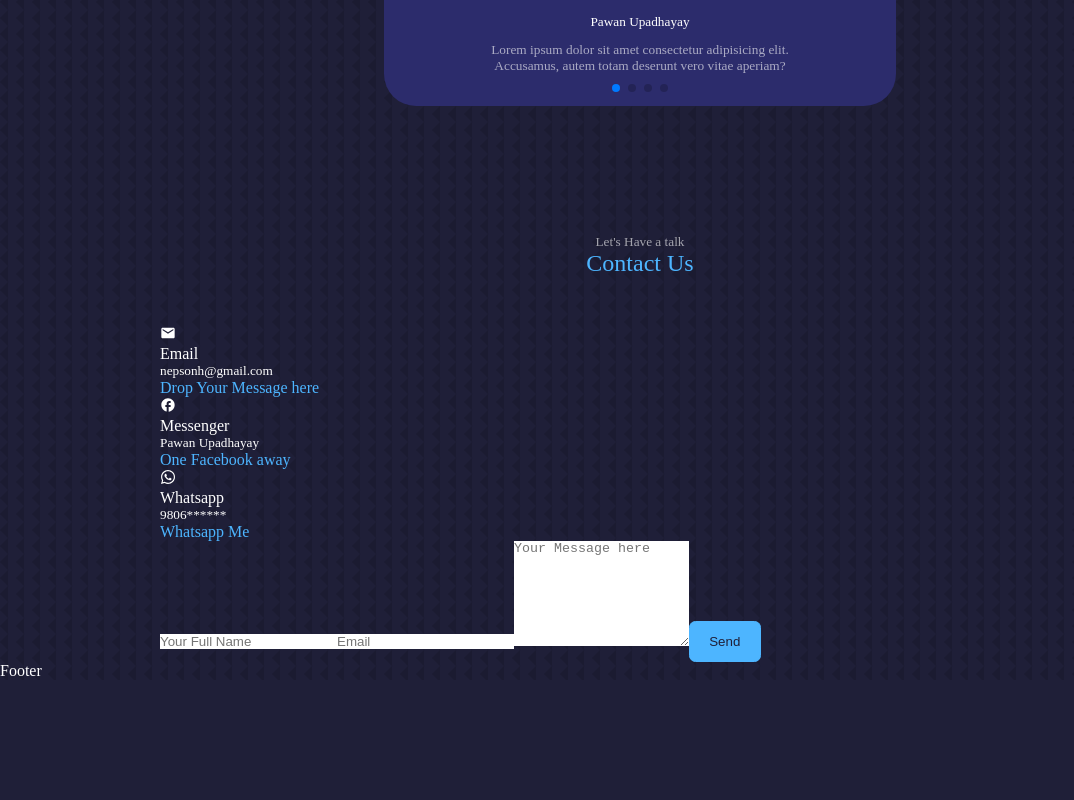
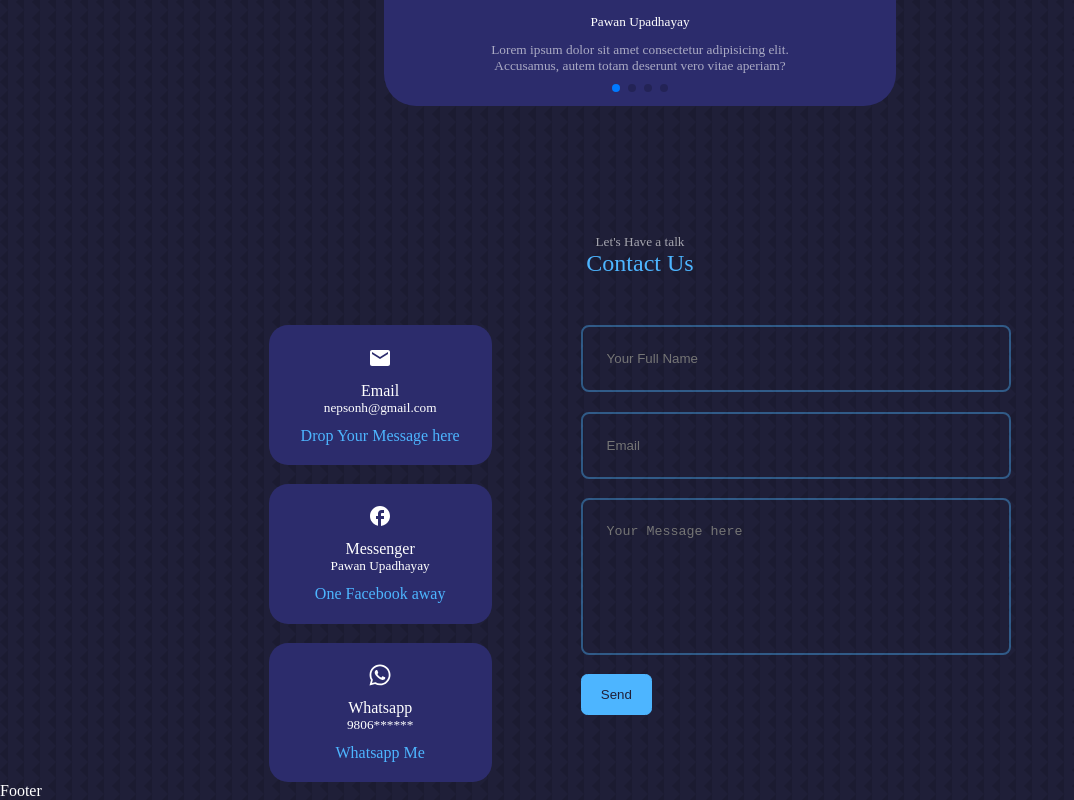
Before and after one commit to PawanNepson/Portfolioapp, a React (Create React App) app: page / in a window 1280 px wide. Shown: the part 3798-4598 px from the top of the page, without its empty margins (0-1074 px from the left). Before the commit the page ends 4478 px from the top, so only its background shows below. Built offline with nearby package versions, Linux system fonts and the light colour scheme; a web font is replaced by a local one.

Commit message:
css of about section is done

```diff
--- a/src/components/contact/Contact.jsx
+++ b/src/components/contact/Contact.jsx
@@ -9,7 +9,7 @@
       <div className="container contact__container">
         <div className="contact__options">
           <article className="contact__option">
-            <MdEmail />
+            <MdEmail className="contact__option-icon" />
             <h4>Email</h4>
             <h5>nepsonh@gmail.com</h5>
             <a href="mailto:nepsonh@gmail.com" target="_blank">
@@ -17,7 +17,7 @@
             </a>
           </article>
           <article className="contact__option">
-            <MdFacebook />
+            <MdFacebook className="contact__option-icon" />
             <h4>Messenger</h4>
             <h5>Pawan Upadhayay</h5>
             <a href="https://m.me/Nepson007" target="_blank">
@@ -25,7 +25,7 @@
             </a>
           </article>
           <article className="contact__option">
-            <FaWhatsapp />
+            <FaWhatsapp className="contact__option-icon" />
             <h4>Whatsapp</h4>
             <h5>9806******</h5>
             <a
--- a/src/components/contact/contact.css
+++ b/src/components/contact/contact.css
@@ -0,0 +1,61 @@
+.contact__container {
+  width: 58%;
+  display: grid;
+  grid-template-columns: 30% 58%;
+  gap: 12%;
+}
+.contact__options {
+  display: flex;
+  flex-direction: column;
+  gap: 1.2rem;
+}
+.contact__option {
+  background: var(--color-bg-variant);
+  padding: 1.2rem;
+  border-radius: 1.2rem;
+  text-align: center;
+  border: 0.0625rem solid transparent;
+  transition: var(--transition);
+}
+.contact__option:hover {
+  background: transparent;
+  border-color: var(--color-primary-variant);
+}
+.contact__option-icon {
+  font-size: 1.5rem;
+  margin-bottom: 0.5rem;
+}
+.contact__option a {
+  margin-top: 0.7rem;
+  display: inline-block;
+}
+
+form {
+  display: flex;
+  flex-direction: column;
+  gap: 1.2rem;
+}
+input,
+textarea {
+  width: 100%;
+  padding: 1.5rem;
+  border-radius: 0.5rem;
+  background: transparent;
+  border: 2px solid var(--color-primary-variant);
+  resize: none;
+  color: var(--color-white);
+}
+
+/* medium size */
+@media screen and (max-width: 1024px) {
+  .contact__container {
+    grid-template-columns: 1fr;
+    gap: 2rem;
+  }
+}
+/* small size */
+@media screen and (max-width: 600px) {
+  .contact__container {
+    width: 86%;
+  }
+}
```
